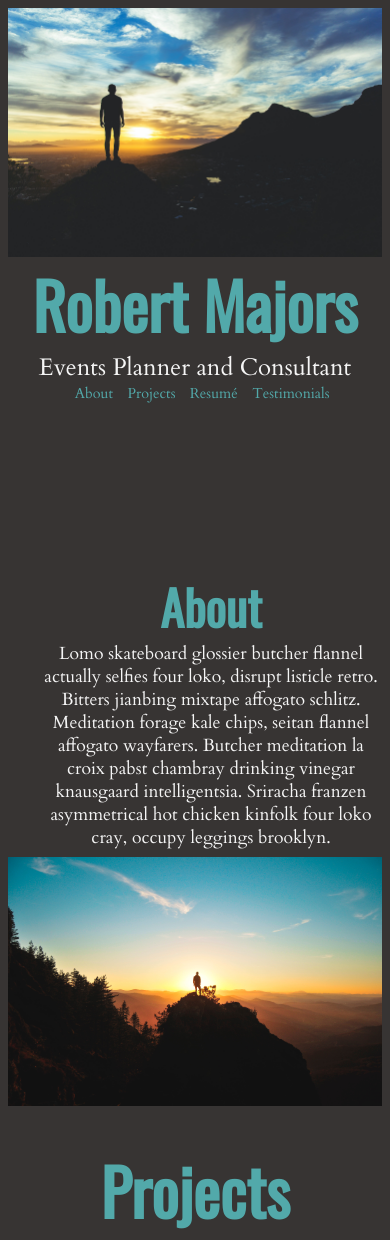
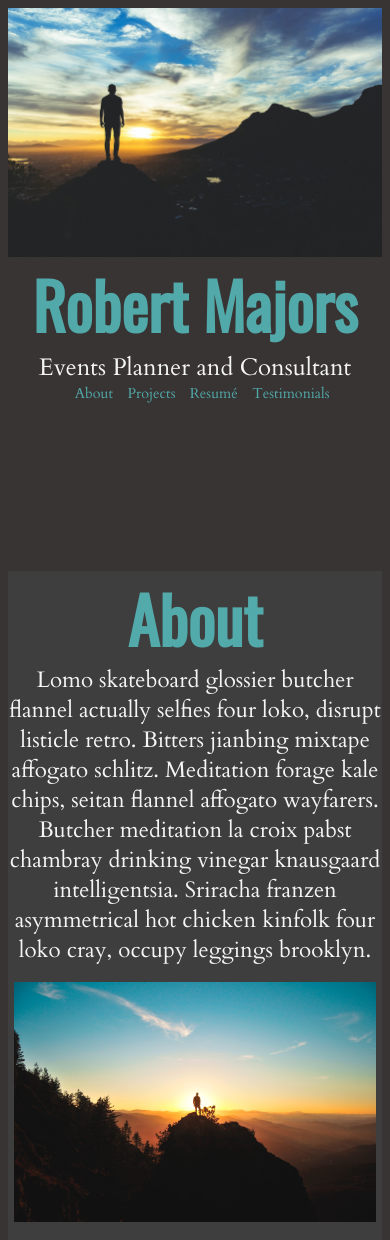
Before and after one commit to longevitytina/RMajors-site, a Gatsby site: page / in a window 390 px wide. Shown: the top 1240 px of the page. Built offline with nearby package versions, Linux system fonts and the light colour scheme; Gatsby itself is replaced by a stand-in of ours.

Commit message:
Styles about and layout

```diff
--- a/src/components/about.module.css
+++ b/src/components/about.module.css
@@ -5,7 +5,9 @@
   grid-template-columns: repeat(auto-fit, minmax(400px, 1fr));
   grid-gap: 1em;
   margin: auto;
-  padding-bottom: 40em;
+  padding-bottom: 10em;
+  padding-top: 10em;
+  background-color: rgb(63, 62, 62);
 }
 .summary {
   color: whitesmoke;
@@ -19,6 +21,7 @@
 
 .avatar {
   text-align: right;
+  margin: 0.4em;
 }
 .writingWrap {
   padding-left: 2em;
@@ -44,12 +47,18 @@
     margin: unset;
     padding: unset;
   }
+  .writingWrap {
+    padding-left: unset;
+  }
   .heading {
-    font-size: 3rem;
+    font-size: 4rem;
+  }
+  .container {
+    padding-bottom: 10em;
   }
 
   .summary {
-    font-size: 1.1rem;
+    font-size: 1.4rem;
     padding-bottom: 0.5em;
   }
 }
--- a/src/components/layout.css
+++ b/src/components/layout.css
@@ -1,3 +1,6 @@
 body {
+  /* display: table;
+  width: 100%;
+  height: 100%; */
   background-color: rgb(55, 52, 51);
 }
--- a/src/components/layout.js
+++ b/src/components/layout.js
@@ -1,8 +1,6 @@
 import React from "react"
 import PropTypes from "prop-types"
-// import { useStaticQuery, graphql } from "gatsby"
 
-import Header from "./header"
 import "./layout.css"
 
 const Layout = ({ children }) => {
```
